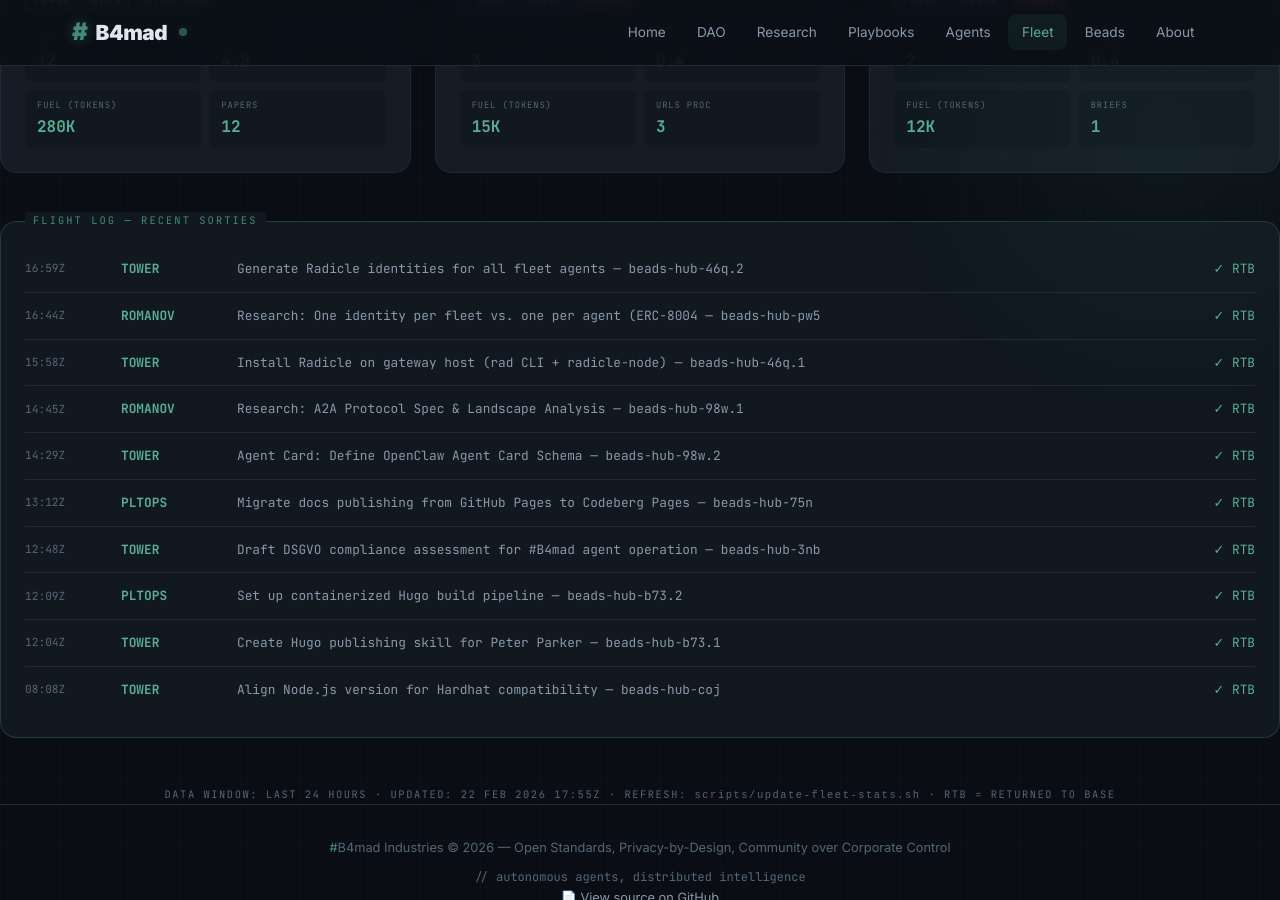
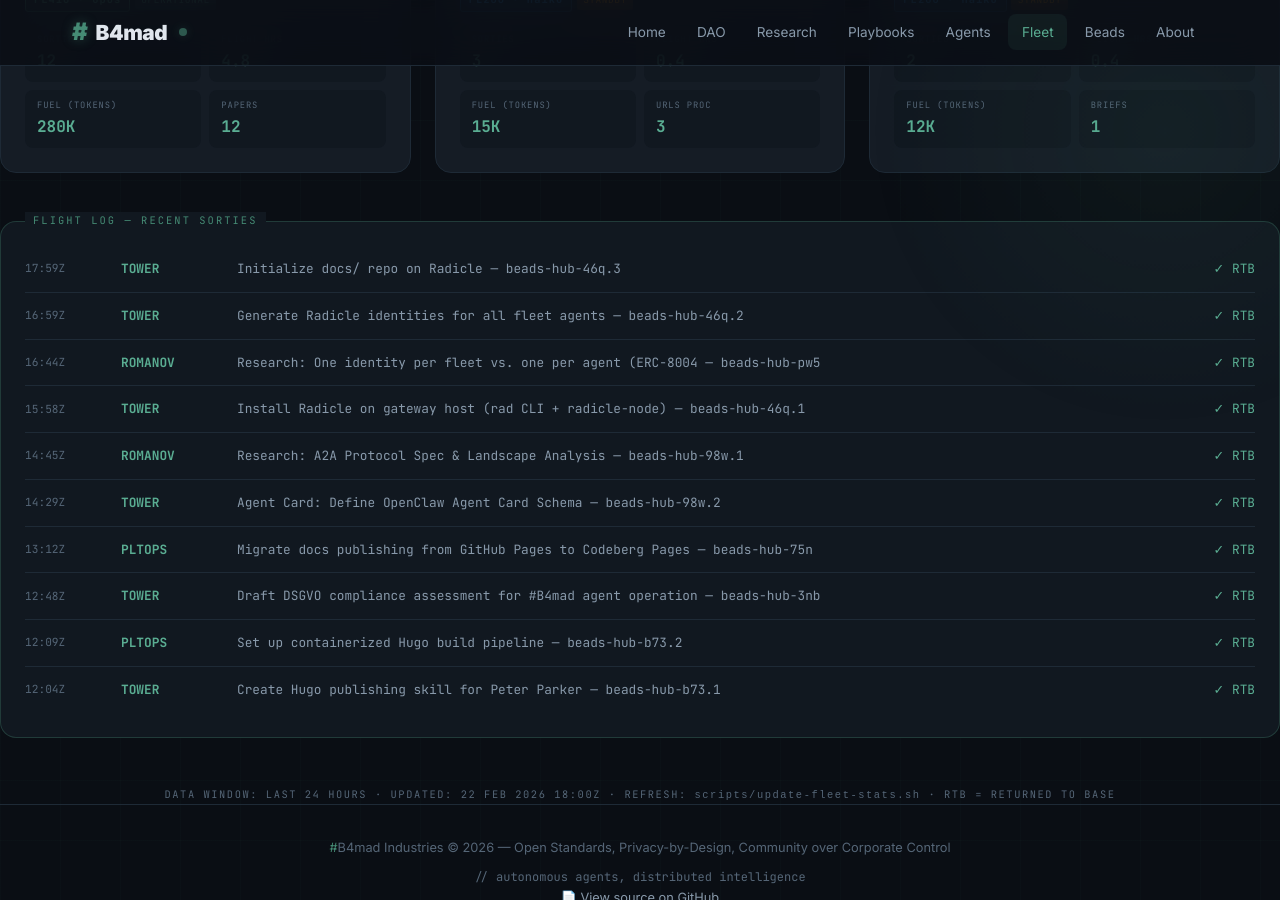
Before and after one commit to brenner-axiom/docs, a Jekyll site: the page built from fleet/index.html, in a window 1280 px wide and 900 px high, scrolled down 806 px. Built offline with Jekyll 4.4.1, drawn with Linux system fonts in a browser that asks for light colours; some of the changed text lies outside the part shown.

Commit message:
fleet: auto-update dashboard stats 2026-02-22T18:00Z

```diff
--- a/fleet/index.html
+++ b/fleet/index.html
@@ -289,22 +289,22 @@ description: "#B4mad Agent Fleet metrics dashboard with aviation theme"
     <div class="stat-label">Distance Flown</div>
   </div>
   <div class="stat-item">
-    <div class="stat-value">2940K</div>
+    <div class="stat-value">2905K</div>
     <div class="stat-unit">kg</div>
     <div class="stat-label">Fuel Burned</div>
   </div>
   <div class="stat-item">
-    <div class="stat-value">34</div>
+    <div class="stat-value">33</div>
     <div class="stat-unit">pax</div>
     <div class="stat-label">Passengers</div>
   </div>
   <div class="stat-item">
-    <div class="stat-value">50.4</div>
+    <div class="stat-value">49.8</div>
     <div class="stat-unit">hrs</div>
     <div class="stat-label">Flight Hours</div>
   </div>
   <div class="stat-item">
-    <div class="stat-value">84</div>
+    <div class="stat-value">83</div>
     <div class="stat-unit">msn</div>
     <div class="stat-label">Sorties Flown</div>
   </div>
@@ -509,6 +509,12 @@ description: "#B4mad Agent Fleet metrics dashboard with aviation theme"
 <!-- Flight Log -->
 <div class="flight-log">
   <div class="log-entry">
+    <span class="log-time">17:59Z</span>
+    <span class="log-callsign">TOWER</span>
+    <span class="log-mission">Initialize docs/ repo on Radicle — beads-hub-46q.3</span>
+    <span class="log-status"><span class="complete">✓ RTB</span></span>
+  </div>
+  <div class="log-entry">
     <span class="log-time">16:59Z</span>
     <span class="log-callsign">TOWER</span>
     <span class="log-mission">Generate Radicle identities for all fleet agents — beads-hub-46q.2</span>
@@ -562,16 +568,10 @@ description: "#B4mad Agent Fleet metrics dashboard with aviation theme"
     <span class="log-mission">Create Hugo publishing skill for Peter Parker — beads-hub-b73.1</span>
     <span class="log-status"><span class="complete">✓ RTB</span></span>
   </div>
-  <div class="log-entry">
-    <span class="log-time">08:08Z</span>
-    <span class="log-callsign">TOWER</span>
-    <span class="log-mission">Align Node.js version for Hardhat compatibility — beads-hub-coj</span>
-    <span class="log-status"><span class="complete">✓ RTB</span></span>
-  </div>
 </div>
 
 <div style="text-align: center; margin-top: 2rem;">
   <p style="font-family: 'JetBrains Mono', monospace; font-size: 0.65rem; color: var(--text-muted); letter-spacing: 0.15em;">
-    DATA WINDOW: LAST 24 HOURS · UPDATED: 22 FEB 2026 17:55Z ·                                                                                                                                                                                                                                                                                                                                                                                                                                                                                                                                                                                                                                                                                                                              REFRESH: <code>scripts/update-fleet-stats.sh</code> · RTB = RETURNED TO BASE
+    DATA WINDOW: LAST 24 HOURS · UPDATED: 22 FEB 2026 18:00Z ·                                                                                                                                                                                                                                                                                                                                                                                                                                                                                                                                                                                                                                                                                                                               REFRESH: <code>scripts/update-fleet-stats.sh</code> · RTB = RETURNED TO BASE
   </p>
 </div>
```
